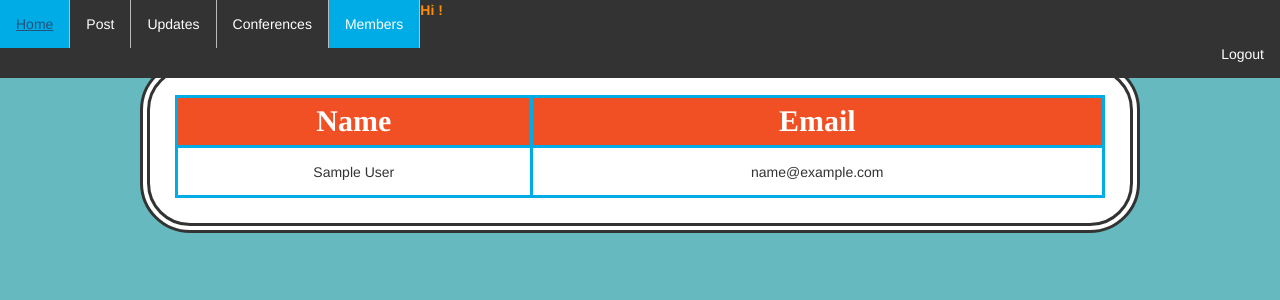
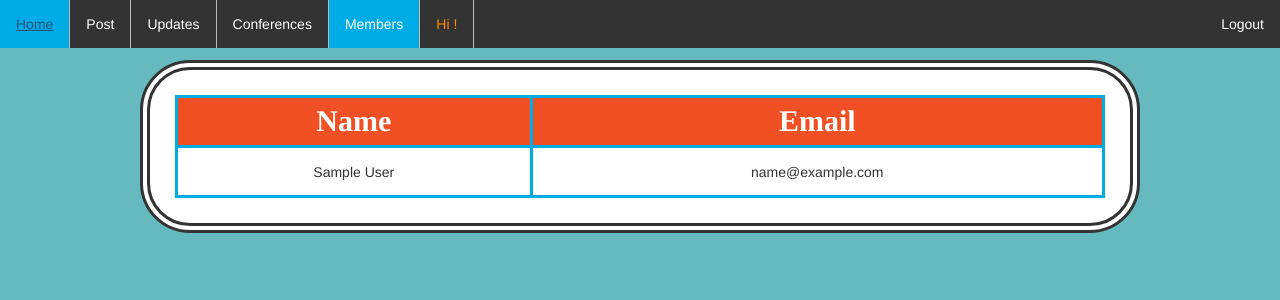
Before and after one commit to naim18-meet/cd-lab3-y2yl2, a Python web app: template templates/members.html in a window 1280 px wide. Shown: the top 300 px of the page. Run offline with Jinja, Linux system fonts and the light colour scheme; the template is opened without the code that fills it: most values are stand-ins (such as "Sample title", 1, 10 or a date in 2020); some libraries are stand-ins or nearby versions.

Commit message:
Fixed user name (hopefully)

```diff
--- a/templates/conferences.html
+++ b/templates/conferences.html
@@ -18,7 +18,7 @@
   <li class="li"><a href="{{url_for('sessions')}}">Updates</a></li>
   <li class="li"><a class="active" href="{{url_for('conferences')}}">Conferences</a></li>
   <li class="li"><a href="{{url_for('members')}}">Members</a></li>
-  <li><p style="color: darkorange;"><b>Hi {{ user.first_name}}!</b></p></li>
+  <li class="li"><a style="color: darkorange;">Hi {{user.first_name}}!</a></li>
   <li style="float: right"><a id="logout_button" href="{{url_for('login_signup')}}">Logout</a></li>
 </ul>
 
--- a/templates/home.html
+++ b/templates/home.html
@@ -21,7 +21,7 @@
   <li class="li"><a href="{{url_for('sessions')}}">Updates</a></li>
   <li class="li"><a href="{{url_for('conferences')}}">Conferences</a></li>
   <li class="li"><a href="{{url_for('members')}}">Members</a></li>
-  <li><p style="color: darkorange;"><b>Hi {{ user.first_name}}!</b></p></li>
+  <li class="li"><a style="color: darkorange;">Hi {{user.first_name}}!</a></li>
   <li style="float: right"><a id="logout_button" href="{{url_for('login_signup')}}">Logout</a></li>
 </ul>
 
--- a/templates/members.html
+++ b/templates/members.html
@@ -18,7 +18,7 @@
   <li class="li"><a href="{{url_for('sessions')}}">Updates</a></li>
   <li class="li"><a href="{{url_for('conferences')}}">Conferences</a></li>
   <li class="li"><a class="active" href="{{url_for('members')}}">Members</a></li>
-  <li><p style="color: darkorange;"><b>Hi {{ user.first_name}}!</b></p></li>
+  <li class="li"><a style="color: darkorange;">Hi {{user.first_name}}!</a></li>
   <li style="float: right"><a id="logout_button" href="{{url_for('login_signup')}}">Logout</a></li>
 </ul>
 
--- a/templates/post.html
+++ b/templates/post.html
@@ -22,7 +22,7 @@
   <li class="li"><a href="{{url_for('sessions')}}">Updates</a></li>
   <li class="li"><a href="{{url_for('conferences')}}">Conferences</a></li>
   <li class="li"><a href="{{url_for('members')}}">Members</a></li>
-  <li><p style="color: darkorange;"><b>Hi {{ user.first_name}}!</b></p></li>
+  <li class="li"><a style="color: darkorange;">Hi {{user.first_name}}!</a></li>
   <li style="float: right" ><a id="logout_button" href="{{url_for('login_signup')}}">Logout</a></li>
 </ul>
 
--- a/templates/sessions.html
+++ b/templates/sessions.html
@@ -18,7 +18,7 @@
   <li class="li"><a class="active" href="{{url_for('sessions')}}">Updates</a></li>
   <li class="li"><a href="{{url_for('conferences')}}">Conferences</a></li>
   <li class="li"><a href="{{url_for('members')}}">Members</a></li>
-  <li><p style="color: darkorange;"><b>Hi {{ user.first_name}}!</b></p></li>
+  <li class="li"><a style="color: darkorange;">Hi {{user.first_name}}!</a></li>
   <li style="float: right" ><a id="logout_button" href="{{url_for('login_signup')}}">Logout</a></li>
 </ul>
 
```
